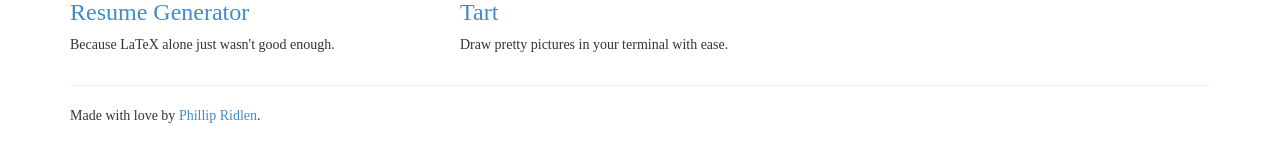
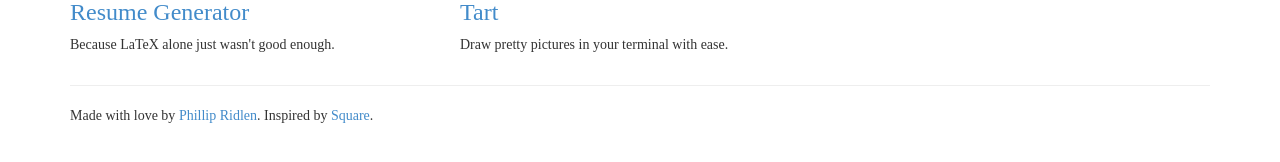
Before and after one commit to philtr/philtr.github.com, a Jekyll site: the page built from index.md, in a window 1280 px wide. Shown: the part 676-838 px from the top of the page. Built offline with Jekyll 4.4.1, drawn with Linux system fonts in a browser that asks for light colours; nearby versions of some CDN libraries.

Commit message:
Inspired by square.github.io

```diff
--- a/_layouts/default.html
+++ b/_layouts/default.html
@@ -19,7 +19,10 @@
 
       <footer>
         <hr />
-        <p>Made with love by <a href="http://phillipridlen.com">Phillip Ridlen</a>.</p>
+        <p>
+          Made with love by <a href="http://phillipridlen.com">Phillip Ridlen</a>.
+          Inspired by <a href="http://square.github.io">Square</a>.
+        </p>
       </footer>
 
     </div>
```
